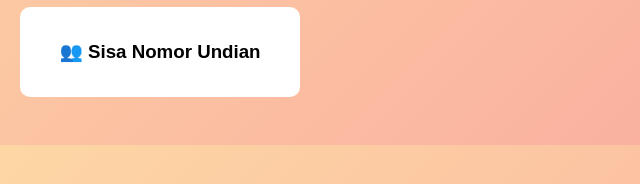
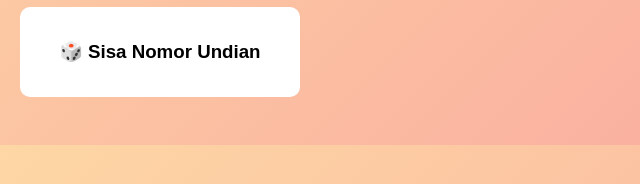
Before and after one commit to damarirawan/undian-lotre, a plain HTML site: page index.html in a window 1280 px wide. Shown: the part 473-657 px from the top of the page, 640-1280 px from the left. Drawn offline with Linux system fonts and the light colour scheme.

Commit message:
Update index.html

```diff
--- a/index.html
+++ b/index.html
@@ -322,7 +322,7 @@ ul {
         <ul id="riwayat"></ul>
     </div>
     <div class="box">
-        <h3>👥 Sisa Nomor Undian </h3>
+        <h3>🎲 Sisa Nomor Undian </h3>
         <ul id="sisa"></ul>
     </div>
 </div>
```
